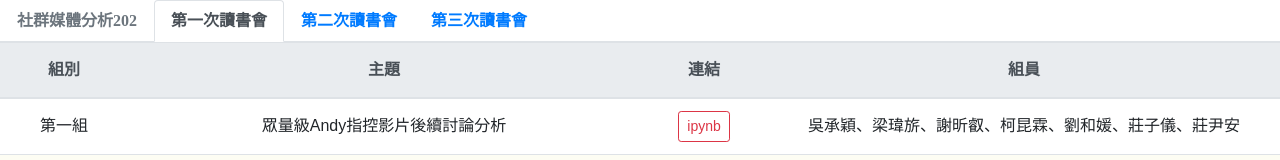
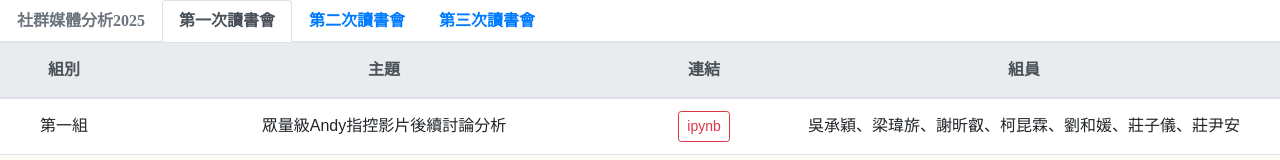
Before and after one commit to ULun666/SMA, a plain HTML site: page index.html in a window 1280 px wide. Shown: the top 160 px of the page. Drawn offline with nearby package versions, Linux system fonts and the light colour scheme.

Commit message:
補上年份

```diff
--- a/index.html
+++ b/index.html
@@ -44,7 +44,7 @@
 <body>
 <nav>
     <div class="nav nav-tabs" id="nav-tab" role="tablist">
-        <a class="nav-item nav-link disabled"><b>社群媒體分析202</b></a>
+        <a class="nav-item nav-link disabled"><b>社群媒體分析2025</b></a>
         <a class="nav-item nav-link active" id="nav-gs1-tab" data-toggle="tab" href="#nav-gs1" role="tab" aria-controls="nav-gs1" aria-selected="true"><b>第一次讀書會</b></a>
         <a class="nav-item nav-link" id="nav-gs2-tab" data-toggle="tab" href="#nav-gs2" role="tab" aria-controls="nav-gs2" aria-selected="true"><b>第二次讀書會</b></a>
         <!-- <a class="nav-item nav-link" id="nav-midp-tab" data-toggle="tab" href="#nav-midp" role="tab" aria-controls="nav-midp" aria-selected="true"><b>期中報告</b></a> -->
```
